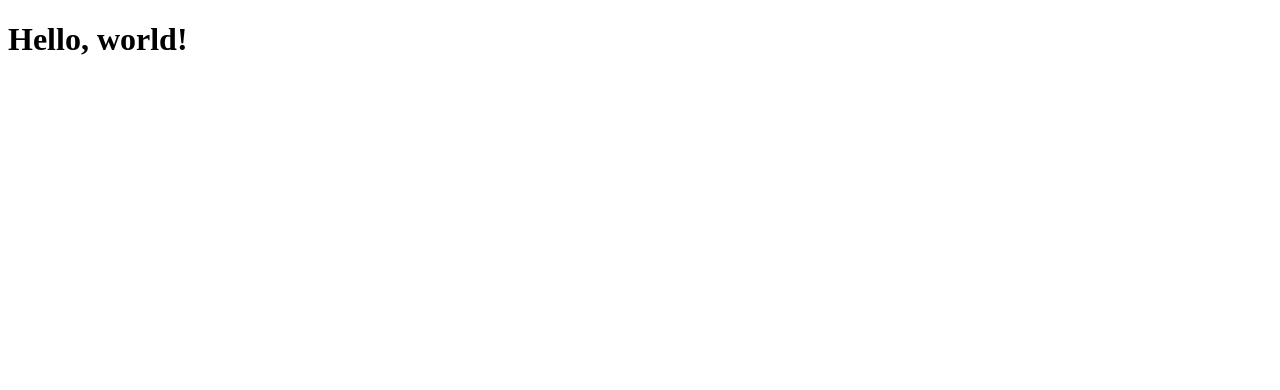
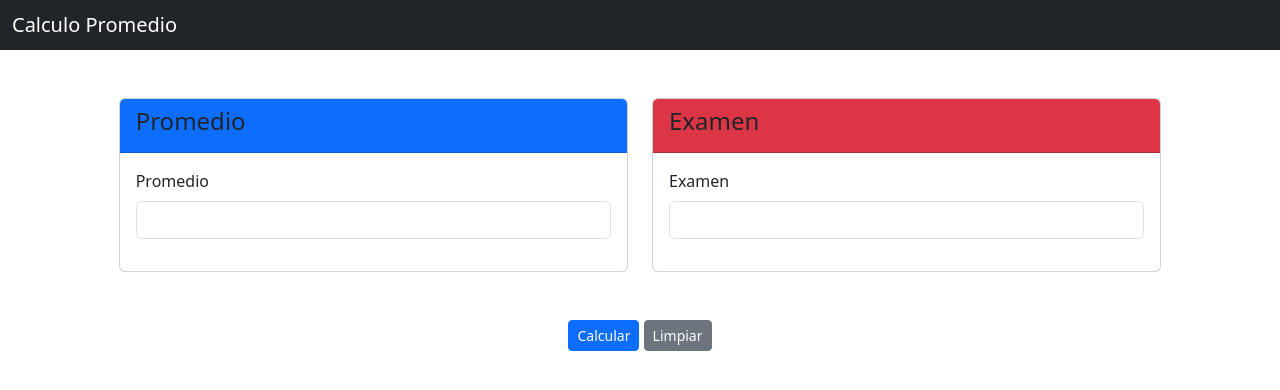
Before and after one commit to saferayar/frontend_ejercicio1, a plain HTML site: page index.html in a window 1280 px wide. Drawn offline with nearby package versions, Linux system fonts and the light colour scheme.

Commit message:
Add base exercice

```diff
--- a/index.html
+++ b/index.html
@@ -1,11 +1,73 @@
 <!doctype html>
 <html lang="en">
+
 <head>
   <meta charset="utf-8">
   <meta name="viewport" content="width=device-width, initial-scale=1">
   <title>Bootstrap demo</title>
+  <link href="https://cdn.jsdelivr.net/npm/bootstrap@5.3.7/dist/css/bootstrap.min.css" rel="stylesheet"
+    integrity="sha384-LN+7fdVzj6u52u30Kp6M/trliBMCMKTyK833zpbD+pXdCLuTusPj697FH4R/5mcr" crossorigin="anonymous">
 </head>
+
 <body>
-    <h1>Hello, world!</h1>
+  <header>
+<!-- As a heading -->
+    <nav class="navbar navbar-dark bg-dark">
+      <div class="container-fluid">
+        <span class="navbar-brand mb-0 h1">Calculo Promedio</span>
+      </div>
+    </nav>
+  </header>
+  <main class="container-fluid mt-5">
+    <section class="row justify-content-md-center">
+      <div class="col-md-3 col-lg-5">
+        <div class="card">
+          <div class="card-header bg-primary">
+            <h4>Promedio</h4>
+          </div>
+          <div class="card-body">
+              <div class="mb-3"  data-bs-toggle="tooltip" data-bs-placement="top"
+
+        data-bs-title="Corresponde al promedio del semestre">
+                <label for="promedio-txt" class="form-label">Promedio</label>
+                <input type="number" step="0.1" id="promedio-txt" class="form-control" />
+              </div>
+          </div>
+        </div>
+      </div>
+      <div class="col-md-3 col-lg-5">
+        <div class="card">
+          <div class="card-header bg-danger">
+            <h4>Examen</h4>
+          </div>
+          <div class="card-body">
+            <div class="mb-3"  data-bs-toggle="tooltip" data-bs-placement="top"
+
+        data-bs-title="Corresponde a su nota de examen">
+              <label for="examen-txt" class="form-label">Examen</label>
+              <input type="number" id="examen-txt" class="form-control" />
+            </div>
+          </div>
+        </div>
+      </div>
+    </section>
+    <div class="row mt-5 text-center">
+      <div class="col">
+        <button type="button" class="btn btn-primary btn-sm">Calcular</button>
+        <button type="button" class="btn btn-secondary btn-sm">Limpiar</button>
+      </div>
+    </div>
+  </main>
+  <footer>
+
+  </footer>
+  <script src="https://cdn.jsdelivr.net/npm/bootstrap@5.3.7/dist/js/bootstrap.bundle.min.js"
+    integrity="sha384-ndDqU0Gzau9qJ1lfW4pNLlhNTkCfHzAVBReH9diLvGRem5+R9g2FzA8ZGN954O5Q"
+    crossorigin="anonymous"></script>
+    <script  type="text/javascript">
+      const tooltipTriggerList = document.querySelectorAll('[data-bs-toggle="tooltip"]')
+      const tooltipList = [...tooltipTriggerList].map(tooltipTriggerEl => new bootstrap.Tooltip(tooltipTriggerEl))
+    </script>
 </body>
+
 </html>
```
Lines whose indentation alone changed are shown as unchanged.
